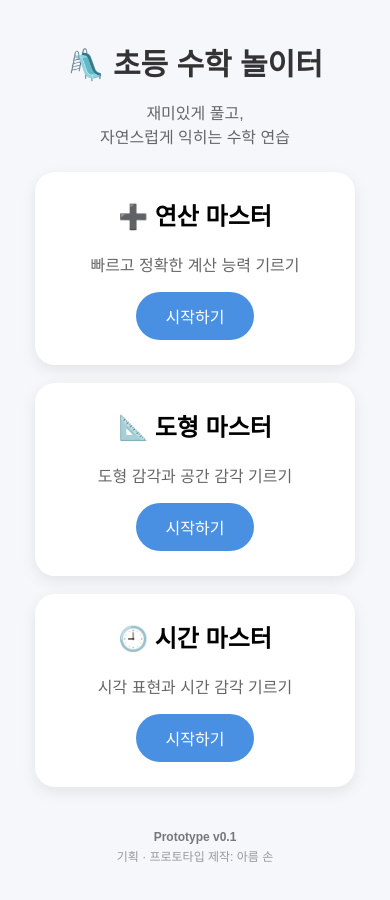
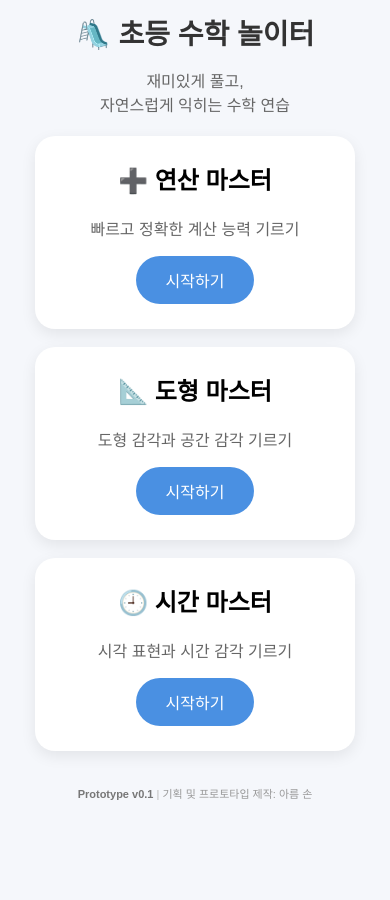
Before and after one commit to areums88-hue/math-playground, a plain HTML site: page index.html in a window 390 px wide. After the commit the page ends 844 px from the top, so only its background shows below. Drawn offline with Linux system fonts and the light colour scheme.

Commit message:
Update index.html

```diff
--- a/index.html
+++ b/index.html
@@ -11,19 +11,19 @@ body {
     font-family: Arial, sans-serif;
     text-align: center;
     background: #f5f7fb;
-    padding: 25px 20px;
+    padding: 15px 20px 20px;
     margin: 0;
 }
 
 h1 {
     color: #333;
     font-size: 32px;
-    margin-bottom: 10px;
+    margin: 0 0 10px 0;
 }
 
 .subtitle {
     color: #666;
-    margin-bottom: 30px;
+    margin-bottom: 25px;
 }
 
 .games {
@@ -70,12 +70,12 @@ a {
 }
 
 .prototype-footer {
-    margin-top: 40px;
+    margin-top: 35px;
     margin-bottom: 15px;
     text-align: center;
     font-size: 12px;
     color: #999;
-    line-height: 1.7;
+    line-height: 1.6;
 }
 
 .prototype-footer .version {
@@ -83,14 +83,21 @@ a {
     color: #777;
 }
 
+.prototype-footer .divider {
+    color: #bbb;
+}
+
 @media (max-width: 768px) {
-
     body {
-        padding: 20px 16px;
+        padding: 12px 16px 18px;
     }
 
     h1 {
-        font-size: 30px;
+        font-size: 28px;
+    }
+
+    .subtitle {
+        margin-bottom: 20px;
     }
 
     .games {
@@ -102,10 +109,10 @@ a {
         max-width: 320px;
     }
 
-    .subtitle {
-        margin-bottom: 24px;
+    .prototype-footer {
+        font-size: 11px;
+        line-height: 1.5;
     }
-
 }
 </style>
 
@@ -152,8 +159,9 @@ a {
 </div>
 
 <footer class="prototype-footer">
-    <div class="version">Prototype v0.1</div>
-    <div>기획 · 프로토타입 제작: 아름 손</div>
+    <span class="version">Prototype v0.1</span>
+    <span class="divider"> | </span>
+    <span>기획 및 프로토타입 제작: 아름 손</span>
 </footer>
 
 </body>
```
